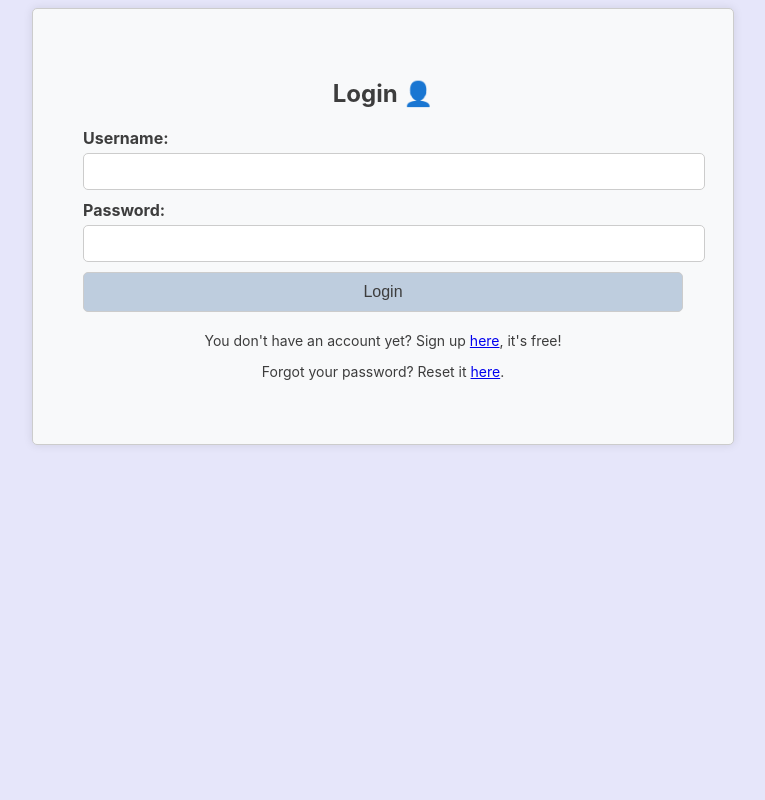
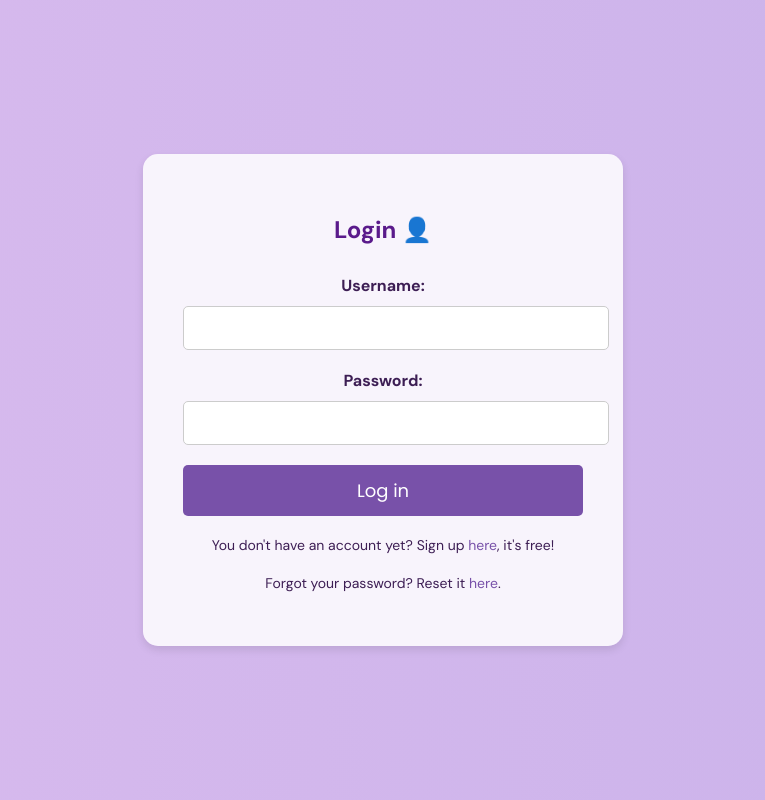
Before and after one commit to hannahsteinbach/DreamCatcher, a Django app: page /accounts/login/ in a window 1280 px wide. Shown: the whole page, without its empty margins (257-1022 px from the left). Run offline with Django 5.2, Linux system fonts and the light colour scheme.

Commit message:
i love 'coding' in css

```diff
--- a/django/dreamcatcher/dreams/templates/dreams/dream_journal.html
+++ b/django/dreamcatcher/dreams/templates/dreams/dream_journal.html
@@ -5,12 +5,13 @@
     <title>{% block title %}Dream journal 📔{% endblock %}</title>
     <link rel="stylesheet" type="text/css" href="{% static 'css/styles.css' %}">
     <style>
+        @import url('https://fonts.googleapis.com/css2?family=DM+Sans:wght@400;700&display=swap');
         body, html {
             margin: 0;
             padding: 0;
             width: 100%;
             height: 100%;
-            font-family: -apple-system,BlinkMacSystemFont,"Segoe UI",Roboto,Oxygen-Sans,Ubuntu,Cantarell,"Helvetica Neue",sans-serif;
+            font-family: 'DM Sans', -apple-system, BlinkMacSystemFont, "Segoe UI", Roboto, Oxygen-Sans, Ubuntu, Cantarell, "Helvetica Neue", sans-serif;
             display: flex;
             flex-direction: column;
             justify-content: space-between;
--- a/django/dreamcatcher/dreams/templates/dreams/log_dream.html
+++ b/django/dreamcatcher/dreams/templates/dreams/log_dream.html
@@ -7,12 +7,13 @@
     <title>{% block title %}Log a Dream🖋️{% endblock %}</title>
     <link rel="stylesheet" type="text/css" href="{% static 'css/styles.css' %}">
     <style>
+        @import url('https://fonts.googleapis.com/css2?family=DM+Sans:wght@400;700&display=swap');
         body, html {
             margin: 0;
             padding: 0;
             width: 100%;
             height: 100%;
-            font-family: -apple-system,BlinkMacSystemFont,"Segoe UI",Roboto,Oxygen-Sans,Ubuntu,Cantarell,"Helvetica Neue",sans-serif;
+            font-family: 'DM Sans', -apple-system, BlinkMacSystemFont, "Segoe UI", Roboto, Oxygen-Sans, Ubuntu, Cantarell, "Helvetica Neue", sans-serif;
             display: flex;
             flex-direction: column;
             justify-content: space-between;
--- a/django/dreamcatcher/dreams/templates/dreams/personal_statistics.html
+++ b/django/dreamcatcher/dreams/templates/dreams/personal_statistics.html
@@ -5,12 +5,14 @@
     <title>{% block title %}Personal Statistics 📊{% endblock %}</title>
     <link rel="stylesheet" type="text/css" href="{% static 'css/styles.css' %}">
     <style>
+        @import url('https://fonts.googleapis.com/css2?family=DM+Sans:wght@400;700&display=swap');
+
         body, html {
             margin: 0;
             padding: 0;
             width: 100%;
             height: 100%;
-            font-family: -apple-system,BlinkMacSystemFont,"Segoe UI",Roboto,Oxygen-Sans,Ubuntu,Cantarell,"Helvetica Neue",sans-serif;
+            font-family: 'DM Sans', -apple-system, BlinkMacSystemFont, "Segoe UI", Roboto, Oxygen-Sans, Ubuntu, Cantarell, "Helvetica Neue", sans-serif;
         }
         .container {
             display: flex;
--- a/django/dreamcatcher/dreams/templates/dreams/questionnaires.html
+++ b/django/dreamcatcher/dreams/templates/dreams/questionnaires.html
@@ -5,12 +5,14 @@
     <title>{% block title %}Questionnaires 📋{% endblock %}</title>
     <link rel="stylesheet" type="text/css" href="{% static 'css/styles.css' %}">
     <style>
+        @import url('https://fonts.googleapis.com/css2?family=DM+Sans:wght@400;700&display=swap');
+
         body, html {
             margin: 0;
             padding: 0;
             width: 100%;
             height: 100%;
-            font-family: -apple-system,BlinkMacSystemFont,"Segoe UI",Roboto,Oxygen-Sans,Ubuntu,Cantarell,"Helvetica Neue",sans-serif;
+            font-family: 'DM Sans', -apple-system, BlinkMacSystemFont, "Segoe UI", Roboto, Oxygen-Sans, Ubuntu, Cantarell, "Helvetica Neue", sans-serif;
         }
         .container {
             display: flex;
--- a/django/dreamcatcher/templates/base_generic.html
+++ b/django/dreamcatcher/templates/base_generic.html
@@ -13,7 +13,7 @@
             padding: 0;
             width: 100%;
             height: 100%;
-            font-family: 'Raleway', -apple-system, BlinkMacSystemFont, "Segoe UI", Roboto, Oxygen-Sans, Ubuntu, Cantarell, "Helvetica Neue", sans-serif;
+            font-family: 'DM Sans', -apple-system, BlinkMacSystemFont, "Segoe UI", Roboto, Oxygen-Sans, Ubuntu, Cantarell, "Helvetica Neue", sans-serif;
             background: linear-gradient(to right, #e7c3f1, #cdb4eb, #b9c9ec, #e6eeff);
             background-size: 600% 600%;
             animation: gradientAnimation 9s ease infinite;
@@ -39,6 +39,7 @@
             line-height: 1;
             color: #5a1a8b;
             margin-bottom: 20px;
+            font-family: 'Raleway', sans-serif;
         }
         .subtitle {
             font-size: 1.2vw;
@@ -46,6 +47,7 @@
             color: #3d1e54;
             letter-spacing: 0.5px;
             transition: transform 0.5s ease;
+            font-family: 'Raleway', sans-serif;
         }
         .emojis {
             font-size: 3.5vw;
--- a/django/dreamcatcher/templates/login.html
+++ b/django/dreamcatcher/templates/login.html
@@ -3,59 +3,94 @@
 <head>
     <title>Login👤</title>
     <style>
+        @import url('https://fonts.googleapis.com/css2?family=Raleway:wght@400;700&display=swap');
+        @import url('https://fonts.googleapis.com/css2?family=DM+Sans:wght@400;700&display=swap');
+        @import url('https://fonts.googleapis.com/css2?family=Poppins:wght@400;700&display=swap');
+
         body {
-            background-color: #E6E6FA;
+            background: linear-gradient(to right, #e7c3f1, #cdb4eb, #b9c9ec, #e6eeff);
+            background-size: 600% 600%;
+            animation: gradientAnimation 9s ease infinite;
             color: #3D3D3D;
-            font-family: -apple-system,BlinkMacSystemFont,"Segoe UI",Roboto,Oxygen-Sans,Ubuntu,Cantarell,"Helvetica Neue",sans-serif;
+            font-family: 'DM Sans', -apple-system, BlinkMacSystemFont, "Segoe UI", Roboto, Oxygen-Sans, Ubuntu, Cantarell, "Helvetica Neue", sans-serif;
+            display: flex;
+            justify-content: center;
+            align-items: center;
+            height: 100vh;
+            margin: 0;
         }
+
+        @keyframes gradientAnimation {
+            0% { background-position: 0% 50%; }
+            50% { background-position: 100% 50%; }
+            100% { background-position: 0% 50%; }
+        }
+
         .login-container {
-            max-width: 600px;
-            margin: auto;
-            padding: 50px;
-            background-color: #f8f9fa;
-            border: 1px solid #ccc;
-            border-radius: 5px;
-            box-shadow: 0 0 10px rgba(0, 0, 0, 0.1);
+            max-width: 400px;
+            width: 100%;
+            padding: 40px;
+            background-color: rgba(255, 255, 255, 0.85);
+            border-radius: 15px;
+            box-shadow: 0 4px 8px rgba(0, 0, 0, 0.1);
+            text-align: center;
         }
         .login-container h2 {
-            text-align: center;
-            margin-bottom: 20px;
+            margin-bottom: 30px;
+            font-size: 24px;
+            color: #5a1a8b;
         }
         .login-container label {
             display: block;
-            margin-bottom: 5px;
+            margin-bottom: 10px;
             font-weight: bold;
+            color: #3d1e54;
         }
         .login-container input[type="text"],
         .login-container input[type="password"] {
             width: 100%;
-            padding: 10px;
-            margin-bottom: 10px;
+            padding: 12px;
+            margin-bottom: 20px;
             border: 1px solid #ccc;
             border-radius: 5px;
+            font-size: 16px;
         }
         .login-container input[type="submit"] {
             width: 100%;
-            padding: 10px;
-            background-color: #BECDDE;
-            border: 1px solid #ccc;
+            padding: 12px;
+            background-color: #7851a9;
+            border: none;
             border-radius: 5px;
-            color: #3D3D3D;
-            font-size: 16px;
+            color: white;
+            font-size: 18px;
+            font-family: 'Poppins', sans-serif;
+            cursor: pointer;
+            transition: background-color 0.3s ease, transform 0.3s ease;
         }
-        .error-message {
-            color: #FFC1CC;
-            margin-bottom: 10px;
+        .login-container input[type="submit"]:hover {
+            background-color: #9579d1;
+            transform: scale(1.05);
         }
-        .signup-message {
+        .error-message ul {
+            list-style-type: none;
+            padding: 0;
+            margin: 0;
+            color: #d05dd2;
+            margin-bottom: 20px;
+        }
+        .signup-message, .forgot-password {
             text-align: center;
             margin-top: 20px;
             font-size: 14px;
+            color: #3d1e54;
         }
-        .forgot-password {
-            text-align: center;
-            margin-top: 10px;
-            font-size: 14px;
+        .signup-message a, .forgot-password a {
+            color: #7851a9;
+            text-decoration: none;
+        }
+
+        .signup-message a:hover, .forgot-password a:hover {
+            text-decoration: underline;
         }
     </style>
 </head>
@@ -79,7 +114,7 @@
             <input type="text" id="username" name="username">
             <label for="password">Password:</label>
             <input type="password" id="password" name="password">
-            <input type="submit" value="Login">
+            <input type="submit" value="Log in">
         </form>
         <p class="signup-message">You don't have an account yet? Sign up <a href="{% url 'signup' %}">here</a>, it's free!</p>
         <p class="forgot-password">Forgot your password? Reset it <a href="{% url 'password_reset' %}">here</a>.</p>
--- a/django/dreamcatcher/templates/signup.html
+++ b/django/dreamcatcher/templates/signup.html
@@ -3,10 +3,12 @@
 <head>
     <title>Sign Up✍🏽</title>
     <style>
+        @import url('https://fonts.googleapis.com/css2?family=DM+Sans:wght@400;700&display=swap');
+
         body {
             background-color: #E6E6FA;
             color: #3D3D3D;
-            font-family: -apple-system,BlinkMacSystemFont,"Segoe UI",Roboto,Oxygen-Sans,Ubuntu,Cantarell,"Helvetica Neue",sans-serif;
+            font-family: 'DM Sans', -apple-system, BlinkMacSystemFont, "Segoe UI", Roboto, Oxygen-Sans, Ubuntu, Cantarell, "Helvetica Neue", sans-serif;
         }
         .signup-container {
             max-width: 600px;
```
Also changed, not shown: django/dreamcatcher/static/css/styles.css (+22 -9 lines), django/dreamcatcher/templates/base_generic_small.html (+9 -4 lines), django/dreamcatcher/db.sqlite3.
